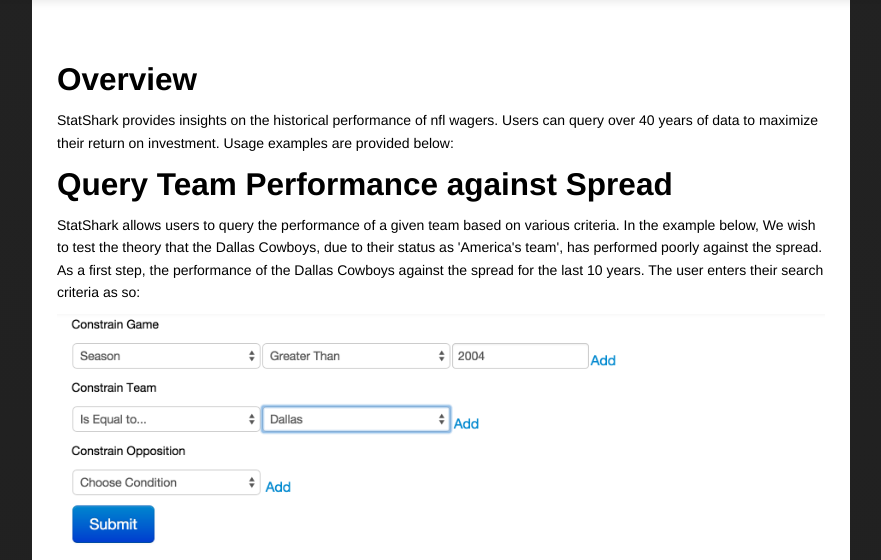
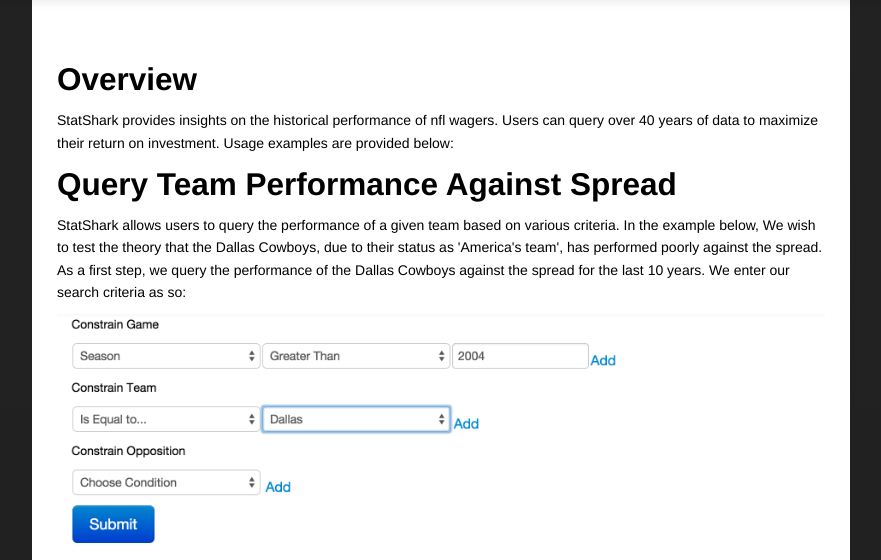
Before and after one commit to joshyg/statshark, a Django app: page /about/ in a window 1280 px wide. Shown: the part 43-603 px from the top of the page, without its empty margins (288-1169 px from the left). Run offline with Django 3.2, Linux system fonts and the light colour scheme; parts of the project's set-up code (start-up, migrations or seed data) failed here and were passed over; some libraries are stand-ins or nearby versions.

Commit message:
some minor grammatical fixes

```diff
--- a/templates/about.html
+++ b/templates/about.html
@@ -56,12 +56,12 @@
 Users can query over 40 years of data to maximize their return on investment.
 Usage examples are provided below:</p>
 
-<h2>Query Team Performance against Spread</h2>
+<h2>Query Team Performance Against Spread</h2>
 <p>StatShark allows users to query the performance of a given team based on various criteria.
 In the example below, We wish to test the theory that the Dallas Cowboys,
 due to their status as 'America's team', has performed poorly against the spread.
-As a first step, the performance of the Dallas Cowboys against the spread
-for the last 10 years.  The user enters their search criteria as so:</p>
+As a first step, we query the performance of the Dallas Cowboys against the spread
+for the last 10 years.  We enter our  search criteria as so:</p>
 <img src="{{STATIC_URL}}example1_constraints1.png">
 <p>When we click on the Submit button, we are first shown a high level summary or our results:</p>
 <br>
```
